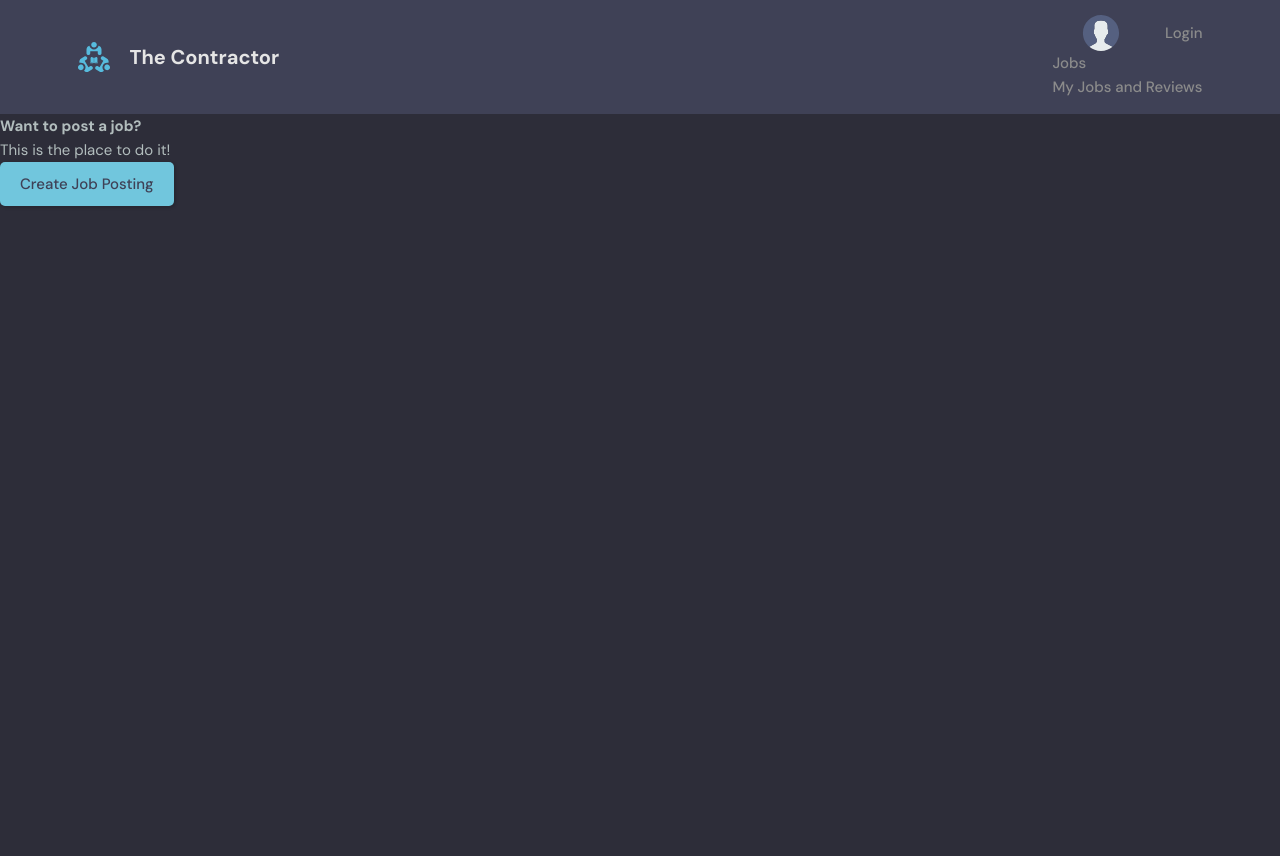
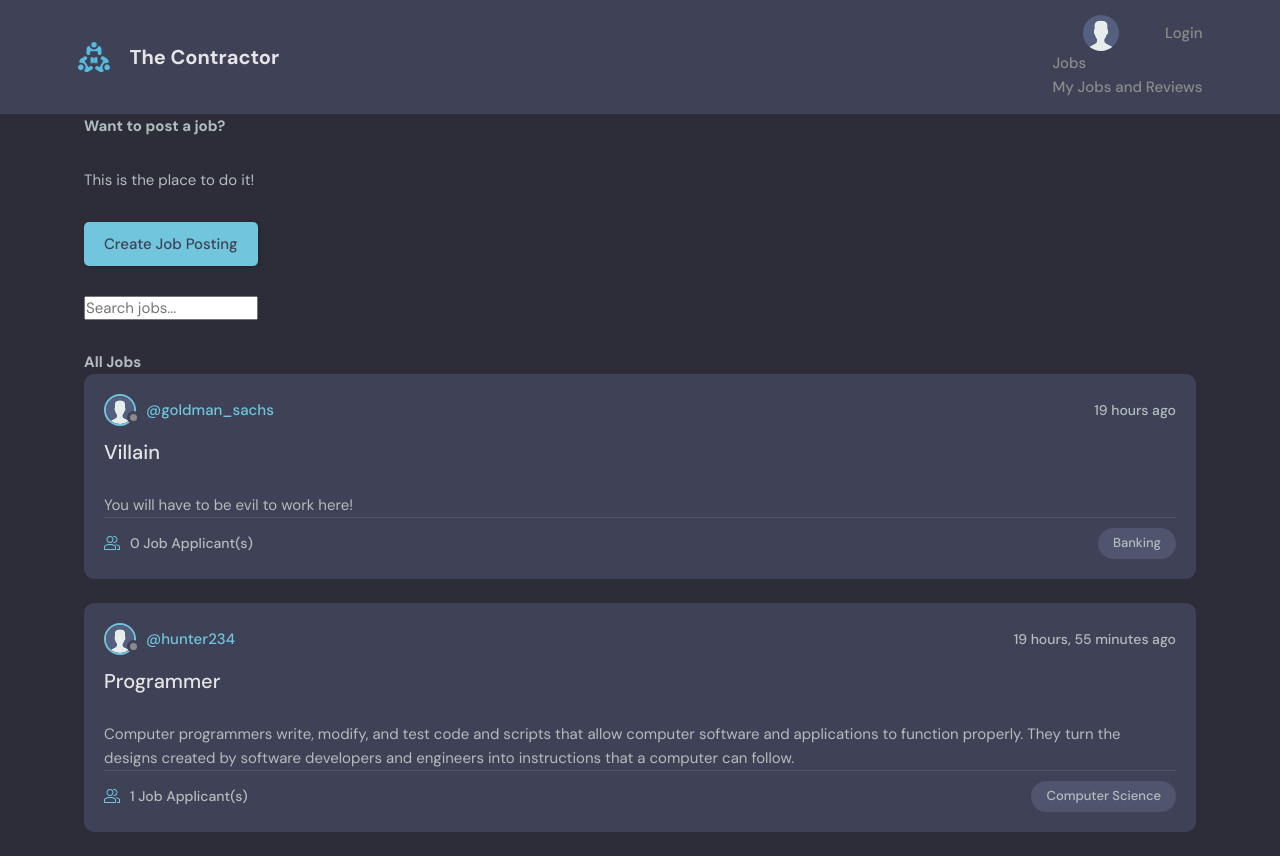
Before and after one commit to NathanStinnett9/Contractor, a Django app: page /jobs/ in a window 1280 px wide. Before the commit the page ends 206 px from the top, so only its background shows below. Run offline with Django 5.2, Linux system fonts and the light colour scheme; data comes from the database, SQL or seed files in the repository; both versions use the stored data as it was after the commit.

Commit message:
jobs tab and jobs postings

```diff
--- a/base/templates/base/Jobs.html
+++ b/base/templates/base/Jobs.html
@@ -1,6 +1,8 @@
 {% extends 'main.html' %}
 
 {% block content %}
+
+<div class="container" style="max-width: 1200px; margin: 0 auto; padding: 0 20px; display: flex; flex-direction: column; gap: 30px;">
     <h1>Want to post a job?</h1>
     <p>This is the place to do it!</p>
 
@@ -8,6 +10,34 @@
     <div class="room-creation-btn-container">
         <a href="{% url 'create-room' %}" class="btn btn--main">Create Job Posting</a>
     </div>
+    <div class="search-bar">
+        <form method="GET" action="{% url 'jobs' %}">
+            <input type="text" name="q" placeholder="Search jobs..."/>
+        </form>
+    </div>
+
+    {% if request.GET.q %}
+    <section class="additional-content">
+        <h2>Jobs That Fit Your Search: "{{ request.GET.q }}"</h2>
+        <div>
+            {% if request.user.user_type == 'company' %}
+                <a href="{% url 'create-room' %}">Create Job Posting</a>
+            {% endif %}
+            {% include 'base/feed_component.html' %}
+        </div>
+    </section>
+    {% else %}
+    <section class="additional-content">
+        <h2>All Jobs</h2>
+        <div>
+            {% if request.user.user_type == 'company' %}
+                <a href="{% url 'create-room' %}">Create Job Posting</a>
+            {% endif %}
+            {% include 'base/feed_component.html' %}
+        </div>
+    </section>
+    {% endif %}
+</div>
 
     <!-- Back to Top Button -->
     <button onclick="scrollToTop()"
--- a/base/templates/base/feed_component.html
+++ b/base/templates/base/feed_component.html
@@ -13,6 +13,9 @@
     </div>
     <div class="roomListRoom__content">
       <a href="{% url 'room' room.id %}">{{room.name}}</a>
+    </div>
+    <div class="roomDescription">
+      <p>{{room.description}}</p>
     </div>
     <div class="roomListRoom__meta">
       <a href="{% url 'room' room.id %}" class="roomListRoom__joined">
@@ -31,7 +34,7 @@
             d="M12 16c3.859 0 7-3.141 7-7s-3.141-7-7-7c-3.859 0-7 3.141-7 7s3.141 7 7 7zM12 4c2.757 0 5 2.243 5 5s-2.243 5-5 5-5-2.243-5-5c0-2.757 2.243-5 5-5z"
           ></path>
         </svg>
-        {{room.participants.all.count}} Joined
+        {{room.participants.all.count}} Job Applicant(s)
       </a>
       <p class="roomListRoom__topic">{{room.topic.name}}</p>
     </div>
--- a/base/templates/base/home.html
+++ b/base/templates/base/home.html
@@ -32,7 +32,6 @@
             clear: both;">
 
             <h1 style="margin: 0;">Featured Job Postings</h1>
-            <p style="font-weight: normal; font-size: 18px; margin-top: 10px;">Job Postings From this Month</p>
         </section>
 
         <!-- You can add more content below if needed -->
@@ -40,7 +39,7 @@
             <h2>Top Active Job Postings</h2>
             <div>
                 {% if request.user.user_type == 'company' %}
-                    <a href="{% url 'create-room' %}">Create Room</a>
+                    <a href="{% url 'create-room' %}">Create Job Posting</a>
                 {% endif %}
                 {% include 'base/feed_component.html' %}
             </div>
--- a/base/templates/base/room_form.html
+++ b/base/templates/base/room_form.html
@@ -27,7 +27,7 @@
             <form class="form" action="" method="POST">
               {% csrf_token %}
               <div class="form__group">
-                <label for="room_topic">Enter Job Field</label>
+                <label for="room_topic">Enter Job Field(s)</label>
                 <input required type="text" value="{{room.topic.name}}" name="topic" list="topic-list" />
                 <datalist id="topic-list">
                   <select id="room_topic">
--- a/base/views.py
+++ b/base/views.py
@@ -10,7 +10,24 @@ from .forms import RoomForm, UserForm, MyUserCreationForm
 # Jobs Page View
 def jobsPage(request):
     # Add your logic here (e.g., querying jobs from a database)
-    return render(request, 'base/jobs.html')
+    q = request.GET.get('q') if request.GET.get('q') != None else ''
+    rooms = Room.objects.filter(
+        Q(topic__name__icontains=q) |
+        Q(name__icontains=q) |
+        Q(description__icontains=q)
+    )
+
+    topics = Topic.objects.all()[0:5]
+    room_count = rooms.count()
+    room_messages = Message.objects.filter(Q(room__topic__name__icontains=q))
+
+    context = {
+        'rooms': rooms,
+        'topics': topics,
+        'room_count': room_count,
+        'room_messages': room_messages
+    }
+    return render(request, 'base/jobs.html', context)
 
 # My Jobs and Reviews Page View
 def myJobsReviewsPage(request):
```
Also changed, not shown: db.sqlite3.
